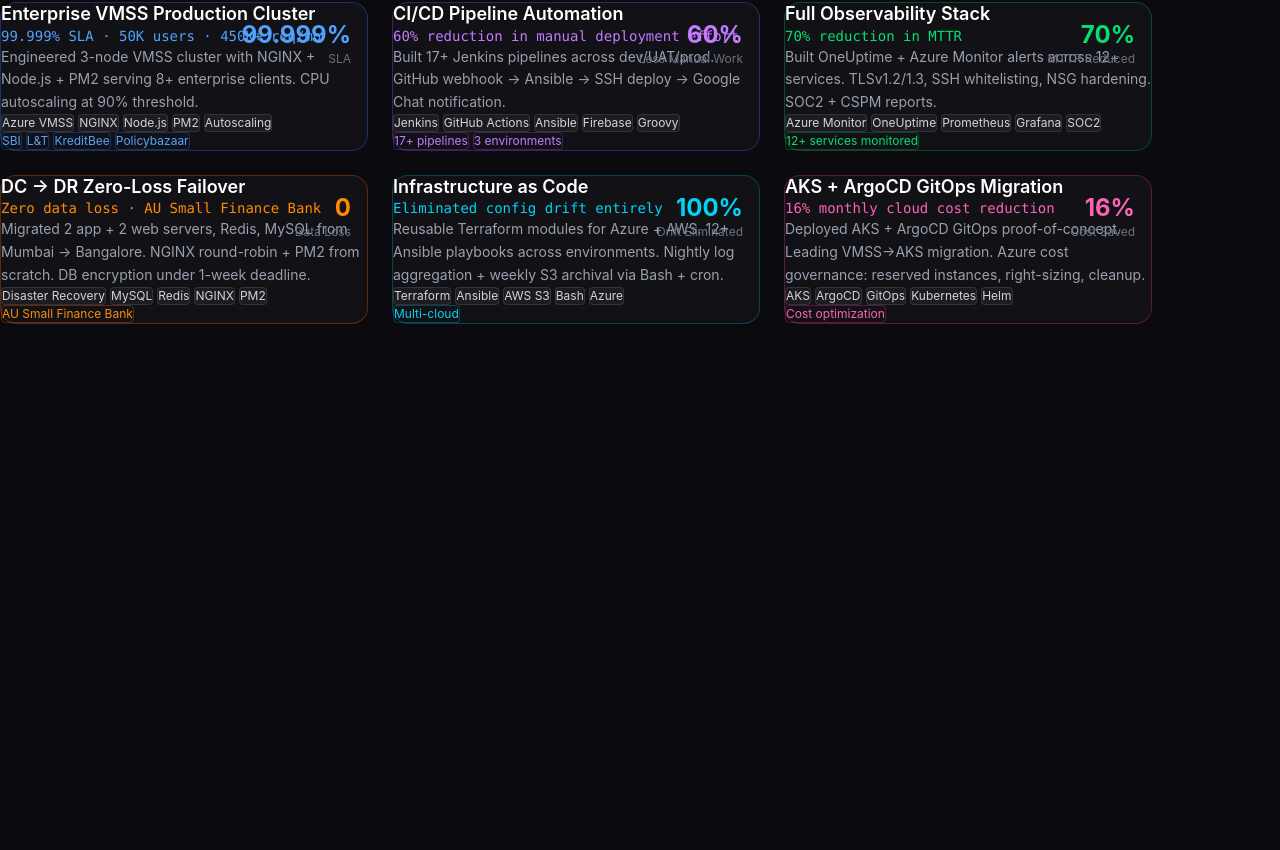
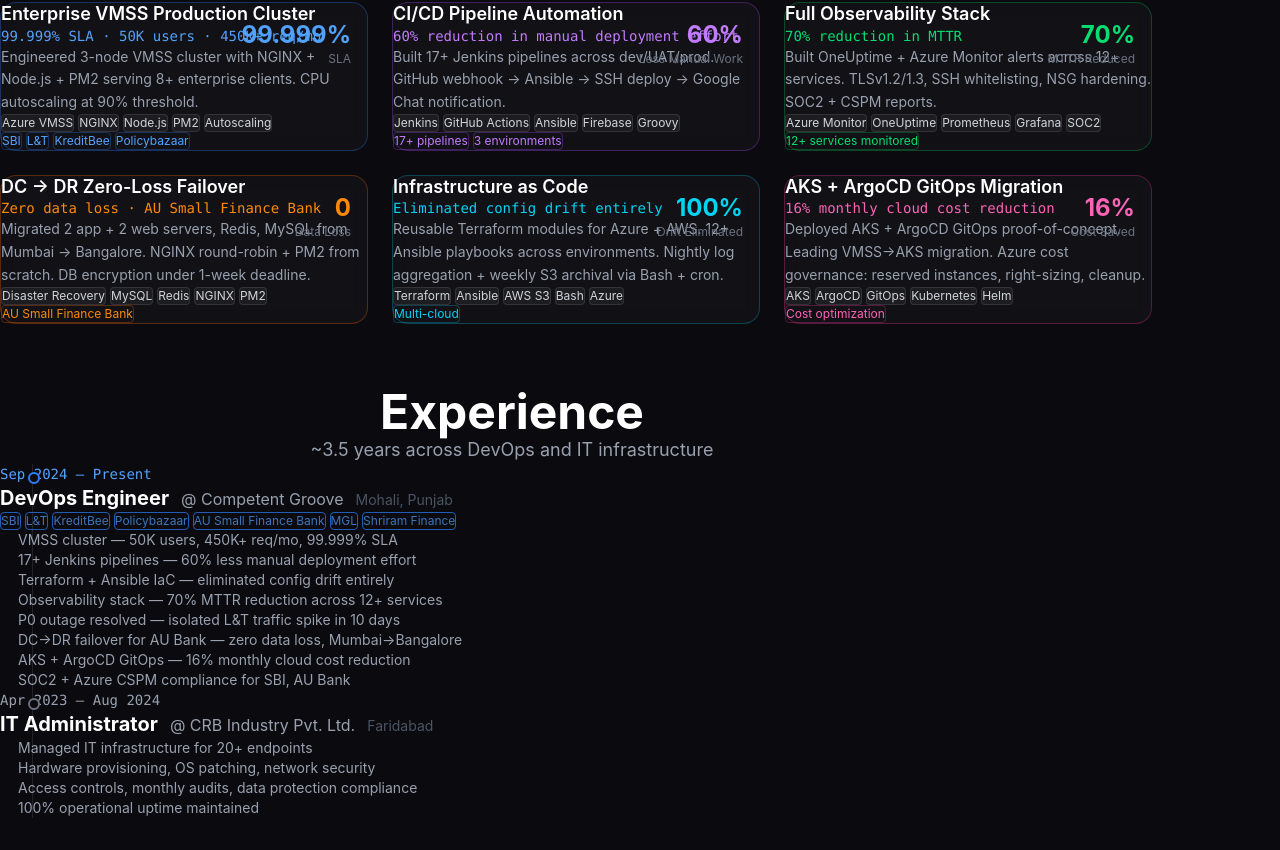
Before and after one commit to AkashBhadana/akashbhadana.dev, a Next.js app: page / in a window 1280 px wide. Shown: the part 906-1756 px from the top of the page. Before the commit the page ends 1262 px from the top, so only its background shows below. Built offline with nearby package versions, Linux system fonts and the light colour scheme.

Commit message:
feat: experience section

```diff
--- a/src/app/page.tsx
+++ b/src/app/page.tsx
@@ -1,11 +1,13 @@
 import Hero from '@/components/Hero'
 import Projects from '@/components/Projects'
+import Experience from '@/components/Experience'
 
 export default function Home() {
   return (
     <main className="min-h-screen bg-[#0a0a0f]">
       <Hero />
       <Projects />
+      <Experience />
     </main>
   )
 }
--- /dev/null
+++ b/src/components/Experience.tsx
@@ -0,0 +1,98 @@
+'use client'
+
+const experiences = [
+  {
+    role: 'DevOps Engineer',
+    company: 'Competent Groove',
+    location: 'Mohali, Punjab',
+    period: 'Sep 2024 – Present',
+    color: 'border-blue-500',
+    accent: 'text-blue-400',
+    highlights: [
+      'VMSS cluster — 50K users, 450K+ req/mo, 99.999% SLA',
+      '17+ Jenkins pipelines — 60% less manual deployment effort',
+      'Terraform + Ansible IaC — eliminated config drift entirely',
+      'Observability stack — 70% MTTR reduction across 12+ services',
+      'P0 outage resolved — isolated L&T traffic spike in 10 days',
+      'DC→DR failover for AU Bank — zero data loss, Mumbai→Bangalore',
+      'AKS + ArgoCD GitOps — 16% monthly cloud cost reduction',
+      'SOC2 + Azure CSPM compliance for SBI, AU Bank',
+    ],
+    clients: ['SBI', 'L&T', 'KreditBee', 'Policybazaar', 'AU Small Finance Bank', 'MGL', 'Shriram Finance'],
+  },
+  {
+    role: 'IT Administrator',
+    company: 'CRB Industry Pvt. Ltd.',
+    location: 'Faridabad',
+    period: 'Apr 2023 – Aug 2024',
+    color: 'border-gray-500',
+    accent: 'text-gray-400',
+    highlights: [
+      'Managed IT infrastructure for 20+ endpoints',
+      'Hardware provisioning, OS patching, network security',
+      'Access controls, monthly audits, data protection compliance',
+      '100% operational uptime maintained',
+    ],
+    clients: [],
+  },
+]
+
+export default function Experience() {
+  return (
+    <section className="relative px-6 py-24 max-w-5xl mx-auto">
+      <div className="text-center mb-16">
+        <h2 className="text-4xl md:text-5xl font-bold text-white mb-4">
+          Experience
+        </h2>
+        <p className="text-gray-400 text-lg">
+          ~3.5 years across DevOps and IT infrastructure
+        </p>
+      </div>
+
+      <div className="relative">
+        {/* Timeline line */}
+        <div className="absolute left-0 md:left-8 top-0 bottom-0 w-px bg-white/10" />
+
+        <div className="space-y-12">
+          {experiences.map((e, i) => (
+            <div key={i} className="relative pl-8 md:pl-24">
+              {/* Dot */}
+              <div className={`absolute left-[-4px] md:left-[28px] top-2 w-3 h-3 rounded-full border-2 ${e.color} bg-[#0a0a0f]`} />
+
+              {/* Period */}
+              <div className={`text-sm font-mono mb-1 ${e.accent}`}>{e.period}</div>
+
+              {/* Role + Company */}
+              <div className="flex flex-wrap items-baseline gap-3 mb-1">
+                <h3 className="text-xl font-bold text-white">{e.role}</h3>
+                <span className="text-gray-400">@ {e.company}</span>
+                <span className="text-gray-600 text-sm">{e.location}</span>
+              </div>
+
+              {/* Clients */}
+              {e.clients.length > 0 && (
+                <div className="flex flex-wrap gap-1 mb-4">
+                  {e.clients.map((c) => (
+                    <span key={c} className={`px-2 py-0.5 text-xs border rounded ${e.color} ${e.accent} opacity-70`}>
+                      {c}
+                    </span>
+                  ))}
+                </div>
+              )}
+
+              {/* Highlights */}
+              <ul className="space-y-2">
+                {e.highlights.map((h, j) => (
+                  <li key={j} className="flex items-start gap-3 text-gray-400 text-sm">
+                    <span className={`mt-1.5 w-1.5 h-1.5 rounded-full flex-shrink-0 ${e.color.replace('border-', 'bg-')}`} />
+                    {h}
+                  </li>
+                ))}
+              </ul>
+            </div>
+          ))}
+        </div>
+      </div>
+    </section>
+  )
+}
```
